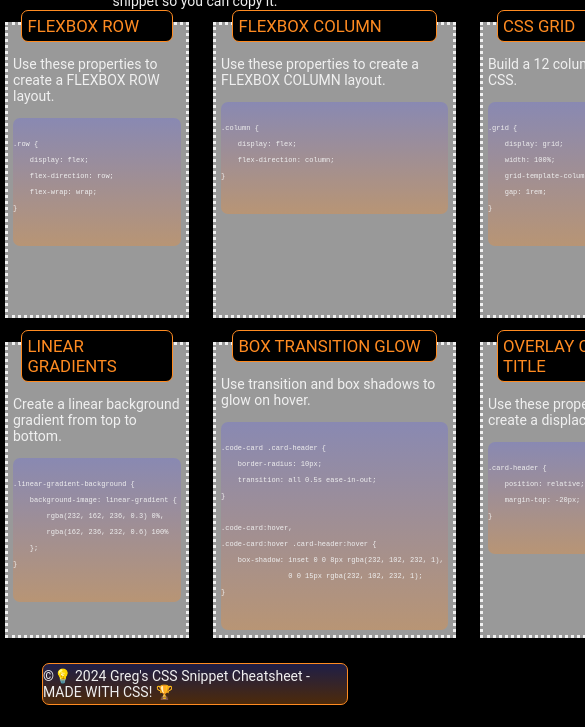
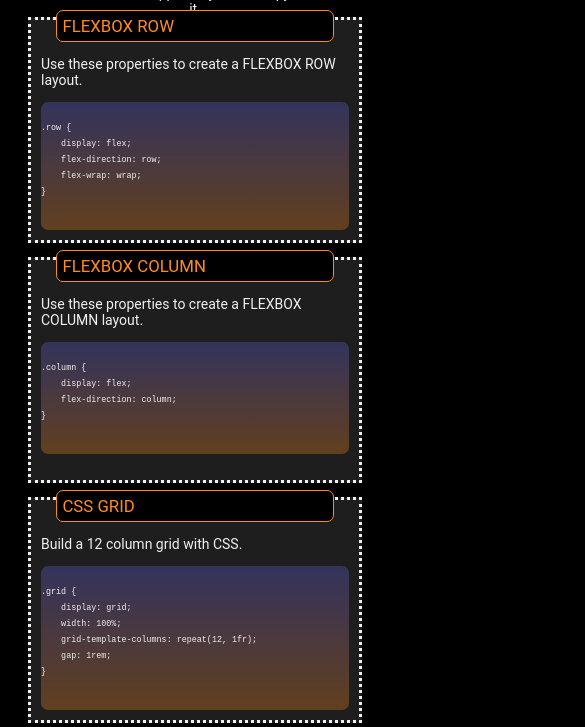
Before and after one commit to savevsgames/CSS-Mini-Project, a plain HTML site: page index.html in a window 390 px wide. Shown: the part 123-850 px from the top of the page, 585 px wide, since content can reach past the window. Drawn offline with Linux system fonts and the light colour scheme.

Commit message:
Polish CSS

```diff
--- a/assets/css/style.css
+++ b/assets/css/style.css
@@ -1,6 +1,6 @@
 * {
   --primary-color: #f0f0f0;
-  --secondary-color: #999999;
+  --secondary-color: rgba(100, 100, 100, 0.3);
   --tertiary-color: #ff8b21;
   --background-color: #000000;
   --background-color-2: rgba(255, 139, 33, 0.3);
@@ -15,6 +15,9 @@ html {
   color: var(--primary-color);
   font-family: "Roboto", "Trebuchet MS", "Lucida Sans Unicode", "Lucida Grande",
     "Lucida Sans", Arial, sans-serif;
+}
+body {
+  margin: 0 2rem 0 2rem;
 }
 
 header {
@@ -78,8 +81,13 @@ header p {
   gap: 1rem;
   background-color: var(--secondary-color);
   border-style: var(--border-style);
-  margin: 5px;
-  padding: 5px;
+  margin: 10px;
+  padding: 10px;
+  glassmorphism: 1;
+
+  min-width: 0; /* This is crucial for grid items */
+  box-sizing: border-box;
+  word-wrap: break-word; /* Allows long words to break and wrap */
 }
 
 .code-card .card-header {
@@ -113,7 +121,7 @@ pre {
 }
 
 code {
-  font-size: 0.5rem;
+  font-size: 0.6rem;
 }
 
 code.select-all {
@@ -121,6 +129,9 @@ code.select-all {
   -webkit-user-select: all;
   -moz-user-select: all;
   -ms-user-select: all;
+  -o-user-select: all;
+  cursor: pointer;
+  padding: 5px;
 }
 
 pre code.no-indent {
@@ -139,3 +150,38 @@ footer {
   margin: 20px 3rem 20px 3rem;
   border-radius: var(--border-radius);
 }
+
+@media screen and (max-width: 960px) {
+  .grid {
+    grid-template-columns: repeat(2, 1fr);
+  }
+
+  .code-card {
+    flex-wrap: wrap;
+    width: 100%;
+    max-width: 100%;
+    margin: 0;
+  }
+  footer {
+    height: 3rem;
+    margin: 20px 2rem 20px 2rem;
+  }
+}
+
+@media screen and (max-width: 640px) {
+  .grid {
+    grid-template-columns: repeat(1, 1fr);
+  }
+
+  .code-card {
+    width: 100%;
+    max-width: 100%;
+    margin: 0;
+    margin: 0;
+  }
+  footer {
+    height: 3rem;
+    margin: 20px 1rem 20px 1rem;
+    text-align: center;
+  }
+}
```
